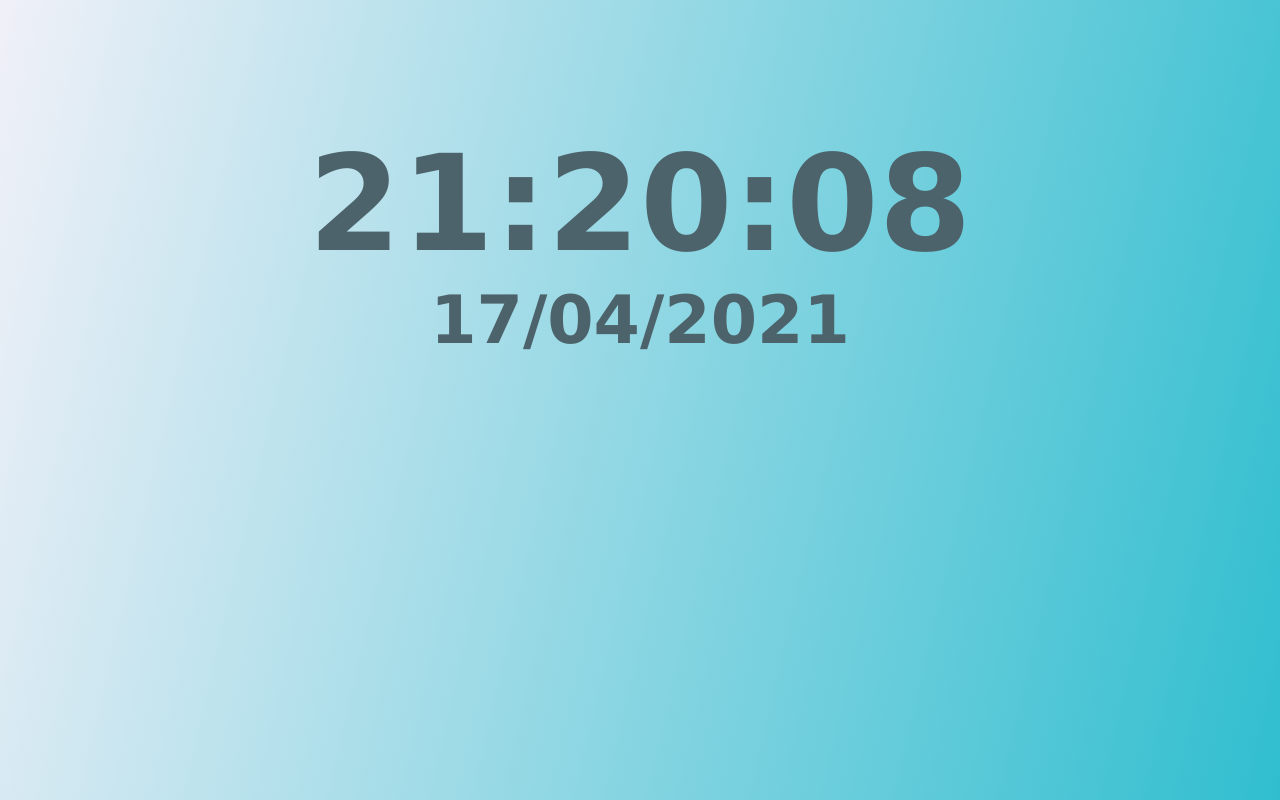
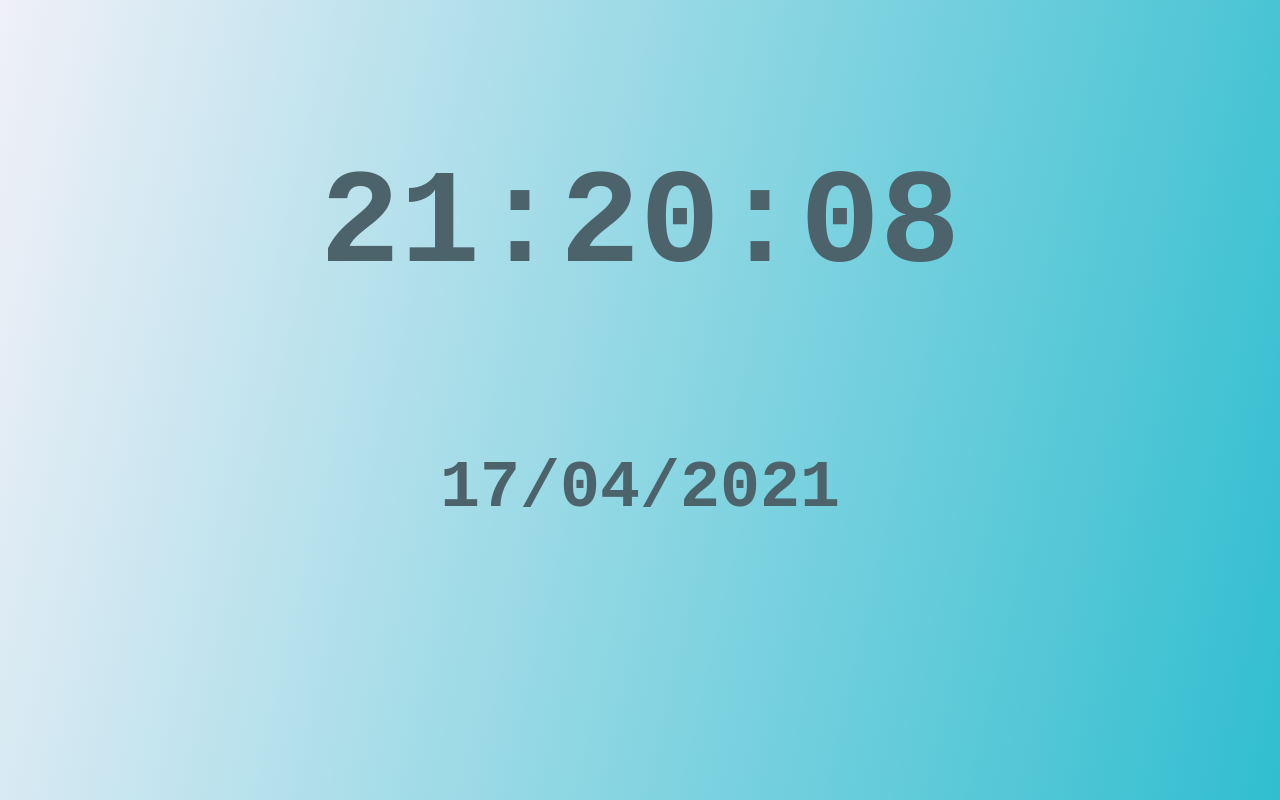
Before and after one commit to andre23arruda/clock, a plain HTML site: page index.html in a window 1280 px wide. Drawn offline with Linux system fonts and the light colour scheme.

Commit message:
Add files via upload

```diff
--- /dev/null
+++ b/index.css
@@ -0,0 +1,39 @@
+body {
+    background: rgb(240,240,248);
+    background: linear-gradient(103deg, rgba(240,240,248,1) 0%, rgba(48,190,207,1) 100%, rgba(0,212,255,1) 100%);
+    background-repeat: no-repeat;
+    background-attachment: fixed;
+
+}
+
+.clock-container, #date-text {
+    display: flex;
+    justify-content: center;
+    margin: 150px auto;
+    color: rgb(77, 99, 107);
+    font-weight: bolder;
+    font-family: monospace;
+}
+
+.clock-text, .clock-text-points {
+    text-align: center;
+    font-size: 100pt;
+}
+
+#date-text {
+    text-align: center;
+    font-size: 50pt;
+}
+
+@media only screen and (max-width: 600px) {
+	.clock-container {
+        display: block;
+        line-height: 0.6;
+    }
+    .clock-text-points {
+        visibility: hidden;
+    }
+    #date-text {
+        font-size: 25pt;
+    }
+}
--- a/index.html
+++ b/index.html
@@ -3,15 +3,19 @@
 <head>
     <meta charset="UTF-8">
     <meta name="viewport" content="width=device-width, initial-scale=1.0">
-    <link rel="stylesheet" type="text/css" href="style.css">
+    <link rel="stylesheet" type="text/css" href="index.css">
     <title>Clock</title>
     <link rel="shortcut icon" href='assets/clock.ico' type="image/x-icon" />
 </head>
-<body onload="time()">
+<body>
     <div class="clock-container">
-        <div class="clocktext" id="clocktext"> </div>
-        <div class="datetext" id="datetext"> </div>
+        <div class="clock-text" id="clock-text-hour"></div>
+        <div class="clock-text-points">:</div>
+        <div class="clock-text" id="clock-text-minute"></div>
+        <div class="clock-text-points">:</div>
+        <div class="clock-text" id="clock-text-second"></div>
     </div>
-    <script src="script.js"></script>
+    <div id="date-text"></div>
+    <script src="index.js"></script>
 </body>
 </html>
--- /dev/null
+++ b/index.js
@@ -0,0 +1,23 @@
+var clockTextHour = document.getElementById("clock-text-hour")
+var clockTextMinute = document.getElementById("clock-text-minute")
+var clockTextSecond = document.getElementById("clock-text-second")
+
+function time() {
+    var dateobj = new Date();
+    var y = dateobj.getFullYear();
+    var m = dateobj.getMonth() + 1;
+    var d = dateobj.getDate();
+    var h = dateobj.getHours();
+    var mm = dateobj.getMinutes();
+    var ss = dateobj.getSeconds();
+
+    clockTextHour.innerHTML = `${('0' + h).slice(-2)}`
+    clockTextMinute.innerHTML = `${('0' + mm).slice(-2)}`
+    clockTextSecond.innerHTML = `${('0' + ss).slice(-2)}`
+
+    var datetext = document.getElementById("date-text")
+    datetext.innerHTML =`${('0' + d).slice(-2)}/${('0' + m).slice(-2)}/${y}`
+    setTimeout("time()",1000)
+}
+
+time()
```
